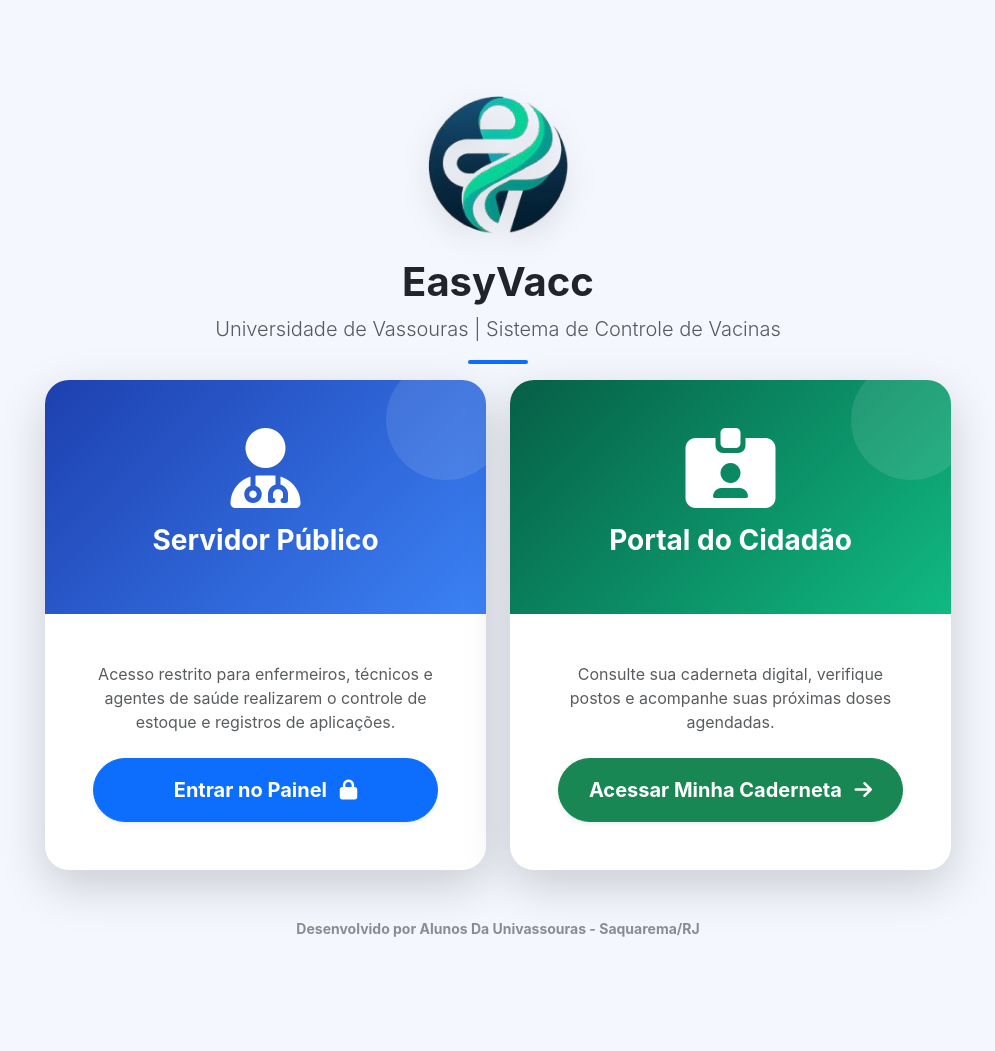
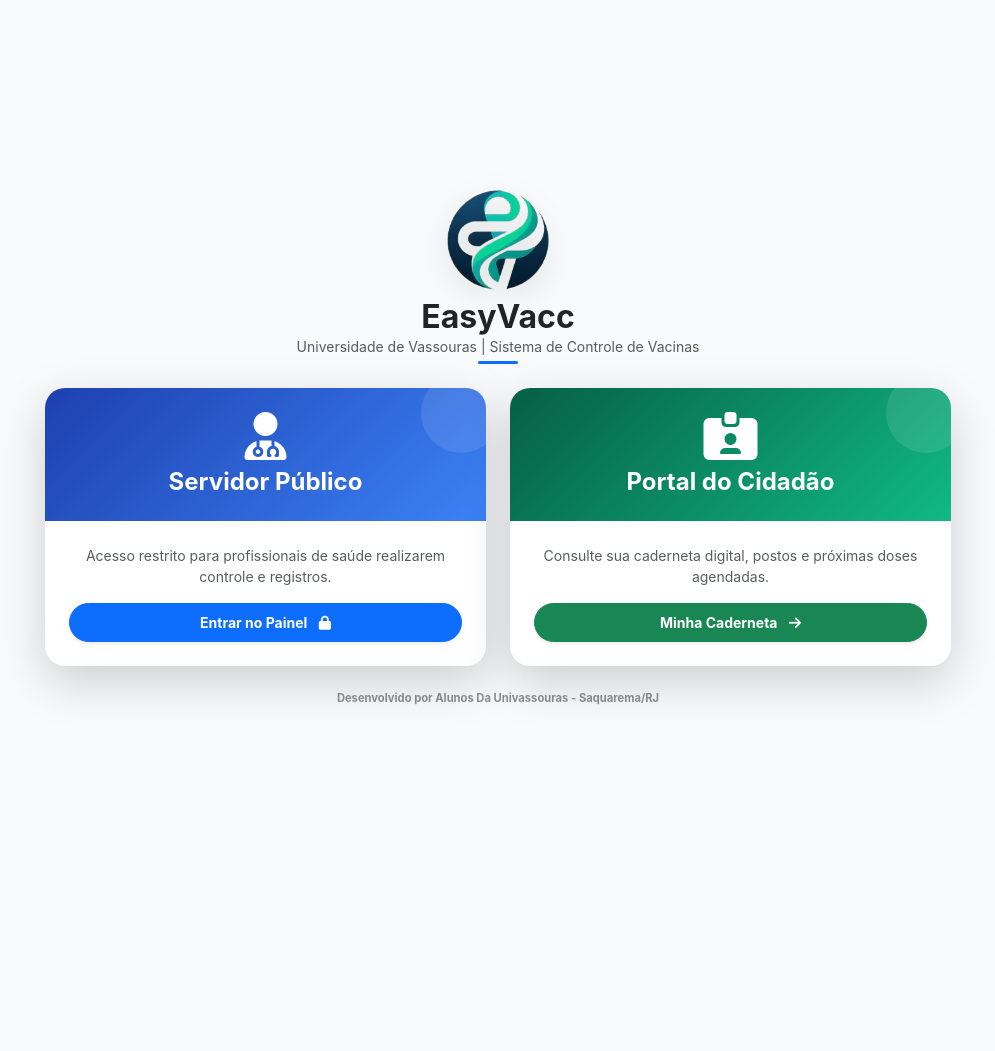
Before and after one commit to jvtrem7/sistema-vacina, a Django app: page / in a window 1280 px wide. Shown: the whole page, without its empty margins (142-1137 px from the left). After the commit the page ends 705 px from the top, so only its background shows below. Run offline with Django 5.2, Linux system fonts and the light colour scheme.

Commit message:
CEP via API, baixa automática de estoque e ajustes de UI

```diff
--- a/core/urls.py
+++ b/core/urls.py
@@ -1,6 +1,5 @@
 from django.contrib import admin
 from django.urls import path
-from vacinas.views import home
 from vacinas import views
 from django.contrib.auth import views as auth_views
 
@@ -13,7 +12,7 @@ urlpatterns = [
     path('pacientes/', views.listar_pacientes, name='listar_pacientes'),
     path('editar-paciente/<int:pk>/', views.editar_paciente, name='editar_paciente'),
     path('caderneta/', views.caderneta_paciente, name='caderneta_paciente'),
-    path('postos/', views.listar_postos, name='listar_postos'),
+    path('postos/', views.consulta_cep_postos, name='busca_postos'),
     path('login/', auth_views.LoginView.as_view(template_name='vacinas/login.html'), name='login'),
     path('logout/', auth_views.LogoutView.as_view(), name='logout'),
     path('estoque/', views.listar_estoque, name='listar_estoque'),
--- a/vacinas/admin.py
+++ b/vacinas/admin.py
@@ -1,5 +1,7 @@
 from django.contrib import admin
-from .models import Paciente, Vacina
+from .models import Paciente, Vacina, Estoque, PostoSaude
 
 admin.site.register(Paciente)
 admin.site.register(Vacina)
+admin.site.register(PostoSaude)
+admin.site.register(Estoque)
--- a/vacinas/templates/vacinas/base.html
+++ b/vacinas/templates/vacinas/base.html
@@ -75,7 +75,7 @@
             <h4 class="d-lg-none d-block m-0"><i class="fas fa-syringe"></i></h4> </div>
 
         <nav class="nav flex-column mt-3">
-            {% if user.is_authenticated and request.resolver_match.url_name != 'caderneta_paciente' and request.resolver_match.url_name != 'listar_postos' %}
+            {% if user.is_authenticated and request.resolver_match.url_name != 'caderneta_paciente' and request.resolver_match.url_name != 'busca_postos' %}
 
                 <p class="menu-header">Administração</p>
                 <a class="nav-link {% if request.resolver_match.url_name == 'home' %}active{% endif %}" href="{% url 'home' %}">
@@ -115,7 +115,7 @@
                 <a class="nav-link {% if request.resolver_match.url_name == 'caderneta_paciente' %}active{% endif %}" href="{% url 'caderneta_paciente' %}">
                     <i class="fas fa-id-card me-3"></i> <span>Minha Caderneta</span>
                 </a>
-                <a class="nav-link {% if request.resolver_match.url_name == 'listar_postos' %}active{% endif %}" href="{% url 'listar_postos' %}">
+                <a class="nav-link {% if request.resolver_match.url_name == 'busca_postos' %}active{% endif %}" href="{% url 'busca_postos' %}">
                     <i class="fas fa-map-marker-alt me-3"></i> <span>Postos de Saúde</span>
                 </a>
 
--- a/vacinas/templates/vacinas/base_externo.html
+++ b/vacinas/templates/vacinas/base_externo.html
@@ -1,6 +1,8 @@
+{% load static %}
 <!DOCTYPE html>
 <html lang="pt-br">
 <head>
+    <link rel="shortcut icon" type="image/png" href="{% static 'vacinas/easyvacc.png' %}">
     <meta charset="UTF-8">
     <meta name="viewport" content="width=device-width, initial-scale=1.0">
     <title>EasyVacc</title>
--- a/vacinas/templates/vacinas/index_escolha.html
+++ b/vacinas/templates/vacinas/index_escolha.html
@@ -1,82 +1,82 @@
 {% extends 'vacinas/base_externo.html' %}
 {% load static %}
+<head>
+<link rel="shortcut icon" type="image/png" href="{% static 'vacinas/easyvacc.png' %}">
+    <title>EasyVacc</title>
+</head>
+{% block content %}
+<div class="container vh-100 d-flex flex-column justify-content-center overflow-hidden">
 
-{% block content %}
-<div class="container min-vh-100 d-flex flex-column justify-content-center py-5">
-
-    <div class="text-center mb-3 animate-fade-in">
-        <img src="{% static 'vacinas/easyvacc.png' %}" alt="EasyVacc Logo" style="max-width: 140px; filter: drop-shadow(0 10px 15px rgba(0,0,0,0.1));">
-        <div class="mt-4">
-            <h1 class="fw-bold text-dark mb-2">EasyVacc</h1>
-            <p class="text-muted lead">Universidade de Vassouras | Sistema de Controle de Vacinas</p>
-            <div class="mx-auto bg-primary rounded-pill" style="width: 60px; height: 4px;"></div>
+    <div class="text-center mb-4 animate-fade-in">
+        <img src="{% static 'vacinas/easyvacc.png' %}" alt="EasyVacc Logo" style="max-height: 100px; width: auto; filter: drop-shadow(0 10px 15px rgba(0,0,0,0.1));">
+        <div class="mt-2">
+            <h1 class="fw-bold text-dark mb-0" style="font-size: 2rem;">EasyVacc</h1>
+            <p class="text-muted small mb-1">Universidade de Vassouras | Sistema de Controle de Vacinas</p>
+            <div class="mx-auto bg-primary rounded-pill" style="width: 40px; height: 3px;"></div>
         </div>
     </div>
 
     <div class="row justify-content-center g-4">
 
-        <div class="col-lg-5">
-            <div class="card h-100 border-0 shadow-lg transition-card overflow-hidden" style="border-radius: 24px;">
-                <div class="p-5 bg-gradient-blue text-white text-center position-relative">
-                    <i class="fas fa-user-md fa-5x mb-3 position-relative z-1"></i>
-                    <h3 class="fw-bold position-relative z-1">Servidor Público</h3>
+        <div class="col-lg-5 col-md-6">
+            <div class="card border-0 shadow-lg transition-card overflow-hidden" style="border-radius: 20px;">
+                <div class="p-4 bg-gradient-blue text-white text-center position-relative">
+                    <i class="fas fa-user-md fa-3x mb-2 position-relative z-1"></i>
+                    <h4 class="fw-bold mb-0 position-relative z-1">Servidor Público</h4>
                     <div class="decoration-circle"></div>
                 </div>
-                <div class="card-body p-5">
-                    <p class="text-muted mb-4 text-center">Acesso restrito para enfermeiros, técnicos e agentes de saúde realizarem o controle de estoque e registros de aplicações.</p>
-                    <a href="{% url 'login' %}" class="btn btn-primary btn-lg w-100 rounded-pill fw-bold py-3 shadow-sm hover-lift">
+                <div class="card-body p-4">
+                    <p class="text-muted small mb-3 text-center">Acesso restrito para profissionais de saúde realizarem controle e registros.</p>
+                    <a href="{% url 'login' %}" class="btn btn-primary btn-sm w-100 rounded-pill fw-bold py-2 shadow-sm hover-lift">
                         Entrar no Painel <i class="fas fa-lock ms-2"></i>
                     </a>
                 </div>
             </div>
         </div>
 
-        <div class="col-lg-5">
-            <div class="card h-100 border-0 shadow-lg transition-card overflow-hidden" style="border-radius: 24px;">
-                <div class="p-5 bg-gradient-green text-white text-center position-relative">
-                    <i class="fas fa-id-card-alt fa-5x mb-3 position-relative z-1"></i>
-                    <h3 class="fw-bold position-relative z-1">Portal do Cidadão</h3>
+        <div class="col-lg-5 col-md-6">
+            <div class="card border-0 shadow-lg transition-card overflow-hidden" style="border-radius: 20px;">
+                <div class="p-4 bg-gradient-green text-white text-center position-relative">
+                    <i class="fas fa-id-card-alt fa-3x mb-2 position-relative z-1"></i>
+                    <h4 class="fw-bold mb-0 position-relative z-1">Portal do Cidadão</h4>
                     <div class="decoration-circle"></div>
                 </div>
-                <div class="card-body p-5">
-                    <p class="text-muted mb-4 text-center">Consulte sua caderneta digital, verifique postos e acompanhe suas próximas doses agendadas.</p>
-                    <a href="{% url 'caderneta_paciente' %}" class="btn btn-success btn-lg w-100 rounded-pill fw-bold py-3 shadow-sm hover-lift">
-                        Acessar Minha Caderneta <i class="fas fa-arrow-right ms-2"></i>
+                <div class="card-body p-4">
+                    <p class="text-muted small mb-3 text-center">Consulte sua caderneta digital, postos e próximas doses agendadas.</p>
+                    <a href="{% url 'caderneta_paciente' %}" class="btn btn-success btn-sm w-100 rounded-pill fw-bold py-2 shadow-sm hover-lift">
+                        Minha Caderneta <i class="fas fa-arrow-right ms-2"></i>
                     </a>
                 </div>
             </div>
         </div>
     </div>
 
-    <div class="text-center mt-5 opacity-50">
-        <p class="small fw-bold">Desenvolvido por Alunos Da Univassouras - Saquarema/RJ</p>
+    <div class="text-center mt-4 opacity-50">
+        <p style="font-size: 0.7rem;" class="fw-bold mb-0">Desenvolvido por Alunos Da Univassouras - Saquarema/RJ</p>
     </div>
 </div>
 
 <style>
-    /* Degradês Profissionais */
+    /* Ajuste 6: Forçar o body a não ter scroll se possível */
+    body { overflow: hidden; background-color: #f8fafc; }
+
     .bg-gradient-blue { background: linear-gradient(135deg, #1e40af 0%, #3b82f6 100%); }
     .bg-gradient-green { background: linear-gradient(135deg, #065f46 0%, #10b981 100%); }
 
-    /* Efeitos de Hover e Animação */
     .transition-card { transition: all 0.4s cubic-bezier(0.165, 0.84, 0.44, 1); }
-    .transition-card:hover { transform: translateY(-12px); box-shadow: 0 30px 60px rgba(0,0,0,0.12) !important; }
+    .transition-card:hover { transform: translateY(-8px); box-shadow: 0 20px 40px rgba(0,0,0,0.1) !important; }
 
     .hover-lift { transition: transform 0.2s ease; }
-    .hover-lift:hover { transform: scale(1.02); }
+    .hover-lift:hover { transform: scale(1.01); }
 
-    /* Elementos Decorativos nos Cards */
     .decoration-circle {
-        position: absolute; top: -20px; right: -20px; width: 120px; height: 120px;
+        position: absolute; top: -15px; right: -15px; width: 80px; height: 80px;
         background: rgba(255,255,255,0.1); border-radius: 50%; z-index: 0;
     }
 
-    /* Animação de Entrada */
-    .animate-fade-in {
-        animation: fadeIn 0.8s ease-out;
-    }
+    .animate-fade-in { animation: fadeIn 0.8s ease-out; }
     @keyframes fadeIn {
-        from { opacity: 0; transform: translateY(-20px); }
+        from { opacity: 0; transform: translateY(-10px); }
         to { opacity: 1; transform: translateY(0); }
     }
 </style>
--- a/vacinas/views.py
+++ b/vacinas/views.py
@@ -1,12 +1,8 @@
-from django.shortcuts import render, redirect
-from .models import Vacina, Paciente, Estoque
-from .forms import PacienteForm
-from .forms import PacienteForm, VacinaForm
-from django.shortcuts import get_object_or_404
-from .models import PostoSaude
+import requests # Importante: Sem isso o ViaCEP não funciona!
+from django.shortcuts import render, redirect, get_object_or_404
 from django.contrib.auth.decorators import login_required
-from .forms import EstoqueForm
-from django.shortcuts import redirect, render
+from .models import Vacina, Paciente, Estoque, PostoSaude
+from .forms import PacienteForm, VacinaForm, EstoqueForm
 
 @login_required
 def home(request):
@@ -18,6 +14,7 @@ def home(request):
         'total_pacientes': total_pacientes,
         'pacientes': todos_pacientes
     })
+
 @login_required
 def cadastrar_paciente(request):
     if request.method == 'POST':
@@ -25,11 +22,10 @@ def cadastrar_paciente(request):
         if form.is_valid():
             form.save()
             return redirect('home')
-        else:
-            print(form.errors)
     else:
         form = PacienteForm()
     return render(request, 'vacinas/cadastro_paciente.html', {'form': form})
+
 @login_required
 def registrar_dose(request):
     if request.method == 'POST':
@@ -40,51 +36,40 @@ def registrar_dose(request):
     else:
         form = VacinaForm()
     return render(request, 'vacinas/registrar_dose.html', {'form': form})
+
 @login_required
 def listar_pacientes(request):
     pacientes = Paciente.objects.all().order_by('nome')
     return render(request, 'vacinas/listar_pacientes.html', {'pacientes': pacientes})
+
 @login_required
 def editar_paciente(request, pk):
     paciente = get_object_or_404(Paciente, pk=pk)
     form = PacienteForm(request.POST or None, instance=paciente)
-
     if form.is_valid():
         form.save()
         return redirect('listar_pacientes')
-
-    return render(request, 'vacinas/cadastro_paciente.html', {
-        'form': form,
-        'editando': True
-    })
+    return render(request, 'vacinas/cadastro_pac_view.html', {'form': form, 'editando': True})
 
 def caderneta_paciente(request):
     cpf_busca = request.GET.get('cpf')
     vacinas = None
     paciente = None
-
     if cpf_busca:
         paciente = Paciente.objects.filter(cpf=cpf_busca).first()
         if paciente:
             vacinas = Vacina.objects.filter(paciente=paciente).order_by('-data_aplicacao')
-
-    return render(request, 'vacinas/caderneta.html', {
-        'vacinas': vacinas,
-        'paciente': paciente,
-        'cpf_busca': cpf_busca
-    })
-
-def listar_postos(request):
-    from .models import PostoSaude
-    postos = PostoSaude.objects.all()
-    return render(request, 'vacinas/postos.html', {'postos': postos})
+    return render(request, 'vacinas/caderneta.html', {'vacinas': vacinas, 'paciente': paciente, 'cpf_busca': cpf_busca})
 
 def index_escolha(request):
     return render(request, 'vacinas/index_escolha.html')
 
+@login_required
 def listar_estoque(request):
     itens = Estoque.objects.all()
     return render(request, 'vacinas/estoque.html', {'itens': itens})
+
+@login_required
 def cadastrar_estoque(request):
     if request.method == 'POST':
         form = EstoqueForm(request.POST)
@@ -94,3 +79,27 @@ def cadastrar_estoque(request):
     else:
         form = EstoqueForm()
     return render(request, 'vacinas/cadastrar_estoque.html', {'form': form})
+
+def consulta_cep_postos(request):
+    cep_digitado = request.GET.get('cep')
+    postos_encontrados = []
+    bairro_detectado = None
+
+    if cep_digitado:
+        cep_limpo = cep_digitado.replace("-", "").replace(" ", "")
+        url = f"https://viacep.com.br/ws/{cep_limpo}/json/"
+        try:
+            response = requests.get(url)
+            if response.status_code == 200:
+                dados = response.json()
+                bairro_detectado = dados.get('bairro')
+                if bairro_detectado:
+                    postos_encontrados = PostoSaude.objects.filter(bairro__icontains=bairro_detectado)
+        except:
+            pass
+
+    return render(request, 'vacinas/postos.html', {
+        'postos': postos_encontrados,
+        'bairro_localizado': bairro_detectado,
+        'cep_pesquisado': cep_digitado
+    })
```
Also changed, not shown: vacinas/models.py (+25 -12 lines), vacinas/templates/vacinas/busca_postos.html (added, +47 -0 lines), vacinas/templates/vacinas/postos.html (+48 -9 lines), vacinas/migrations/0004_remove_postosaude_vacinas_disponiveis_estoque_posto_and_more.py (added), vacinas/migrations/0005_vacina_item_estoque.py (added).
